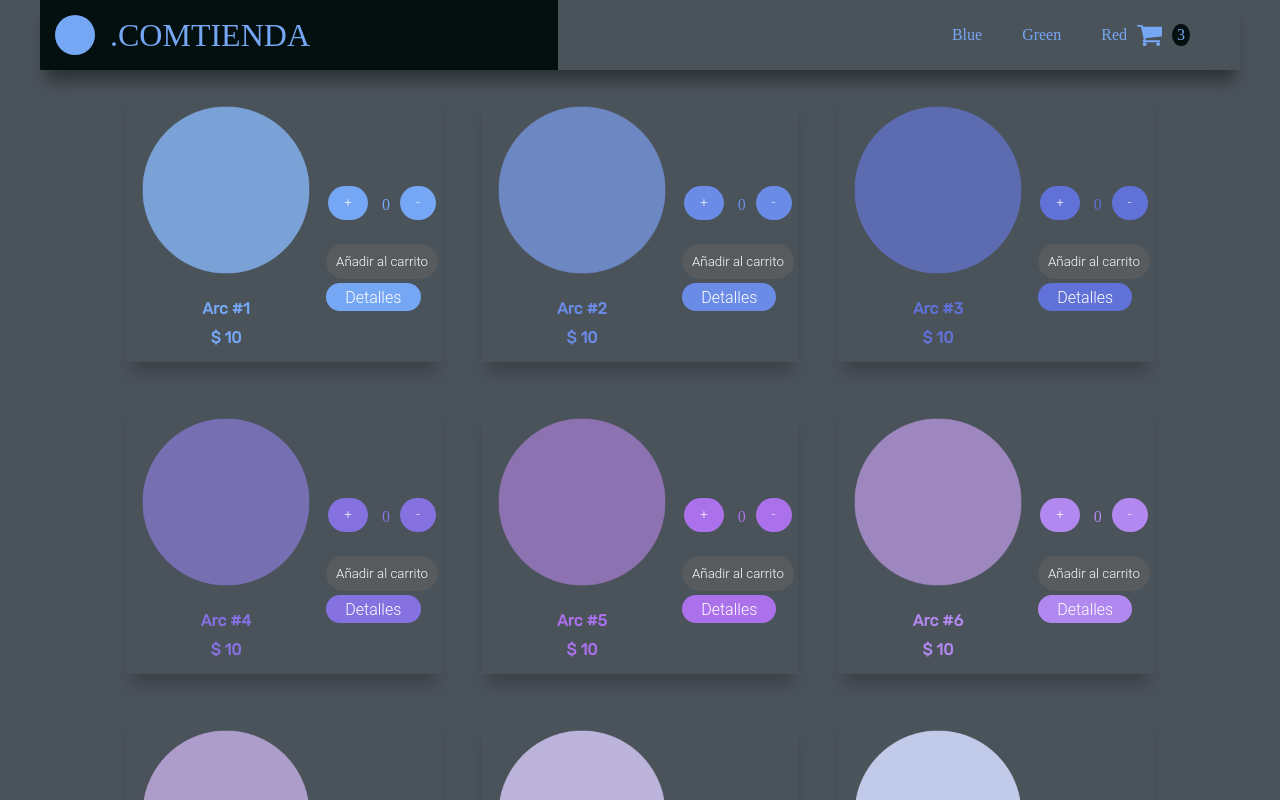
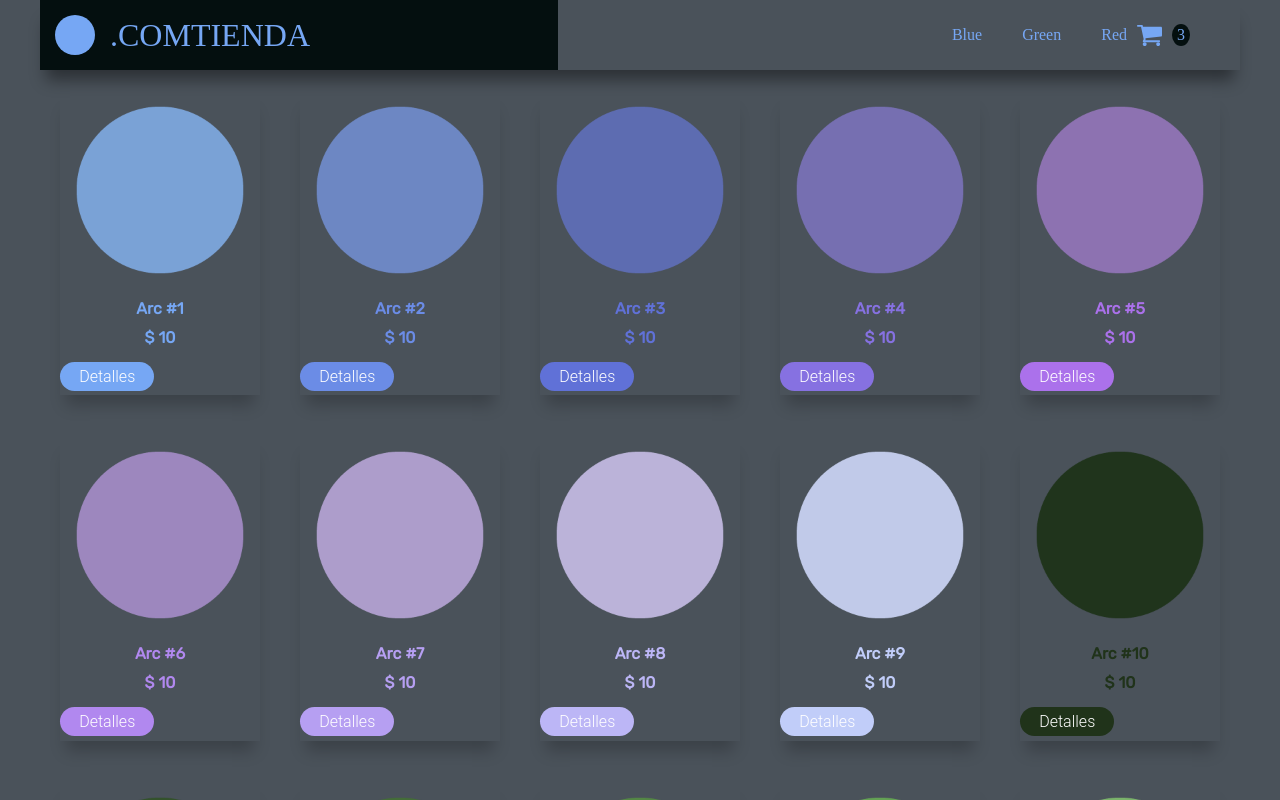
Before and after one commit to fedlucero/react-lucero, a React (Create React App) app: page / in a window 1280 px wide. Shown: the top 800 px of the page. Built offline with nearby package versions, Linux system fonts and the light colour scheme; a web font is replaced by a local one.

Commit message:
desafio clase 9

```diff
--- a/src/components/Item/Item.jsx
+++ b/src/components/Item/Item.jsx
@@ -19,15 +19,16 @@ const Item = ({ item }) => {
                         <h2 style={{color: item.description}} className={`textColor-${item.id}`}>{item.name}</h2>
                         <h2 style={{color: item.description}} className={`textColor-${item.id}`}>$ {item.price}</h2>
                     </div>
-
+                    <Link to={`/item/${item.id}`}> <div className={`btn btnDetalles color-${item.id}`} style={{'background-color': item.description}} >
+                        Detalles
+                    </div></Link>
                 </div>
-                <div>
-                <ItemCount inicial={0} stock={item.stock} style={{'background-color': item.description}}  styleText={{color: item.description}}/>
+                 {/* <div>
+                 <ItemCount inicial={0} stock={item.stock} style={{'background-color': item.description}}  styleText={{color: item.description}}/>
                 <Link to={`/item/${item.id}`}> <div className={`btn btnDetalles color-${item.id}`} style={{'background-color': item.description}} >
                         Detalles
                     </div></Link>
-                </div>
-
+                </div>  */}
 
             </div>
 
--- a/src/components/ItemCount/ItemCount.jsx
+++ b/src/components/ItemCount/ItemCount.jsx
@@ -8,9 +8,7 @@ function ItemCount (props){
   const Add = (a) => {
     setTotal(total + a)
   }
-  const seAgrego = (total) => {
-    alert(`Se agregaron ${total} al carrito`)
-  }
+
 
 
 
@@ -25,12 +23,11 @@ function ItemCount (props){
         <button style={props.style} className={`btn margen`} onClick={() => Add(-1)} disabled={total === props.inicial ? true : null}>-</button>
        </div>
 
-       {/* <button style={props.style} className={`btn añadir`} onClick={() => seAgrego(total)}>Añadir al Carrito</button>*/}
 
       {
       total === 0
       ?<button  className={`btn añadir`} disabled>Añadir al carrito </button>
-      :<button style={props.style} className={`btn añadir`} onClick={() => seAgrego(total)}>Añadir al Carrito</button>
+      :<button style={props.style} className={`btn añadir`} onClick={() => props.seAgrego(total)}>Añadir al Carrito</button>
 
       }
        </div>
--- a/src/components/ItemDetail/ItemDetail.jsx
+++ b/src/components/ItemDetail/ItemDetail.jsx
@@ -2,11 +2,19 @@ import React from 'react'
 import ItemCount from '../ItemCount/ItemCount'
 import './itemDetail.css'
 import{ Link } from 'react-router-dom'
-import total from '../ItemCount/ItemCount'
-
+// import total from '../ItemCount/ItemCount'
+import { useState } from 'react'
 
 
 const ItemDetail = ({ item }) => {
+    const[total,setTotal] = useState(0)
+    console.log(total);
+
+    const Agregar = (total)=> {
+        setTotal(total)
+        alert(`Se agregaron ${total} al carrito`)
+        console.log(total);
+    }
 
 
     return (
@@ -21,11 +29,12 @@ const ItemDetail = ({ item }) => {
                     <h2 style={{color: item.description}}>$ {item.price}</h2>
                     <h2 style={{color: item.description}}> Cirulo de color {item.description}</h2>
                 </div>
-            <ItemCount inicial={0} stock={item.stock}  style={{'background-color': item.description}}  styleText={{color: item.description}}/>
+            {/* <ItemCount inicial={0} stock={item.stock}  seAgrego={Agregar} style={{backgroundColor: item.description}}  styleText={{color: item.description}}/> */}
 
              {   total === 0
-                ? <ItemCount inicial={0} stock={item.stock}  style={{'background-color': item.description}}  styleText={{color: item.description}}/>
-                : <Link to={`/cart`}><div className={`btn btnDetalles`} >Al carrito</div></Link>
+                ? <ItemCount inicial={0} stock={item.stock} seAgrego={Agregar}  style={{backgroundColor: item.description}}  styleText={{color: item.description}}/>
+                :
+                <Link to={`/cart`}><div className={`btn btnDetalles`} >Al carrito</div></Link>
 
              }
 
```
Also changed, not shown: src/components/ItemDetailContainer/ItemDetailContainer.jsx (line endings or trailing spaces).
